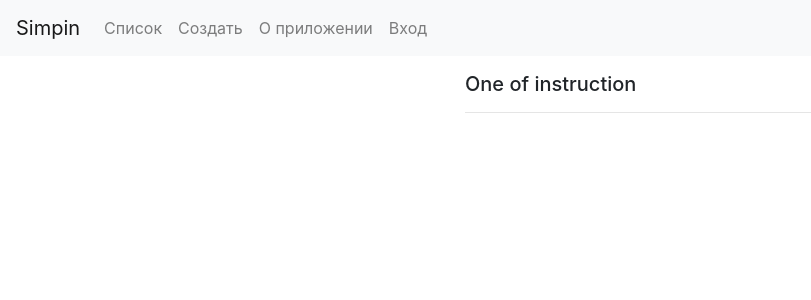
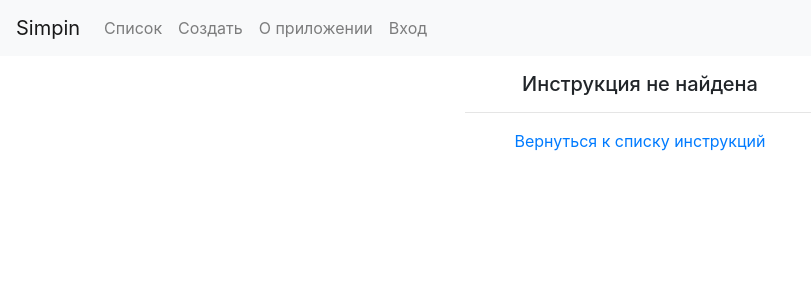
Before and after one commit to mccrush/simpin, a Vue app: page /instruction/1 in a window 1280 px wide. Shown: the top 300 px of the page, without its empty margins (0-811 px from the left). Built offline with nearby package versions, Linux system fonts and the light colour scheme; no server answers.

Commit message:
Настраивает страницу отображения инструкции

```diff
--- a/src/store/index.js
+++ b/src/store/index.js
@@ -67,7 +67,8 @@ export default new Vuex.Store({
     }
   },
   getters: {
-    instructions: state => state.instructions
+    instructions: state => state.instructions,
+    instructionById: state => id => state.instructions.find(instruction => instruction.id === id)
   },
   modules: {
   }
--- a/src/views/Instruction.vue
+++ b/src/views/Instruction.vue
@@ -1,8 +1,25 @@
 <template>
   <div class="row justify-content-center">
-    <div class="col-12 col-sm-8 col-md-6 col-xl-4">
-      <h5>One of instruction</h5>
+    <div v-if="instruction" class="col-12 col-sm-8 col-md-6 col-xl-4">
+      <h5>{{instruction.title}}</h5>
       <hr />
+      <p>{{instruction.description}}</p>
+      <button class="btn btn-block btn-success">Запустить инструкцию</button>
+    </div>
+    <div v-else class="col-12 col-sm-8 col-md-6 col-xl-4">
+      <h5 class="text-center">Инструкция не найдена</h5>
+      <hr />
+      <router-link to="/" class="text-center d-block">Вернуться к списку инструкций</router-link>
     </div>
   </div>
 </template>
+
+<script>
+export default {
+  computed: {
+    instruction() {
+      return this.$store.getters.instructionById(+this.$route.params.id);
+    }
+  }
+};
+</script>
```
